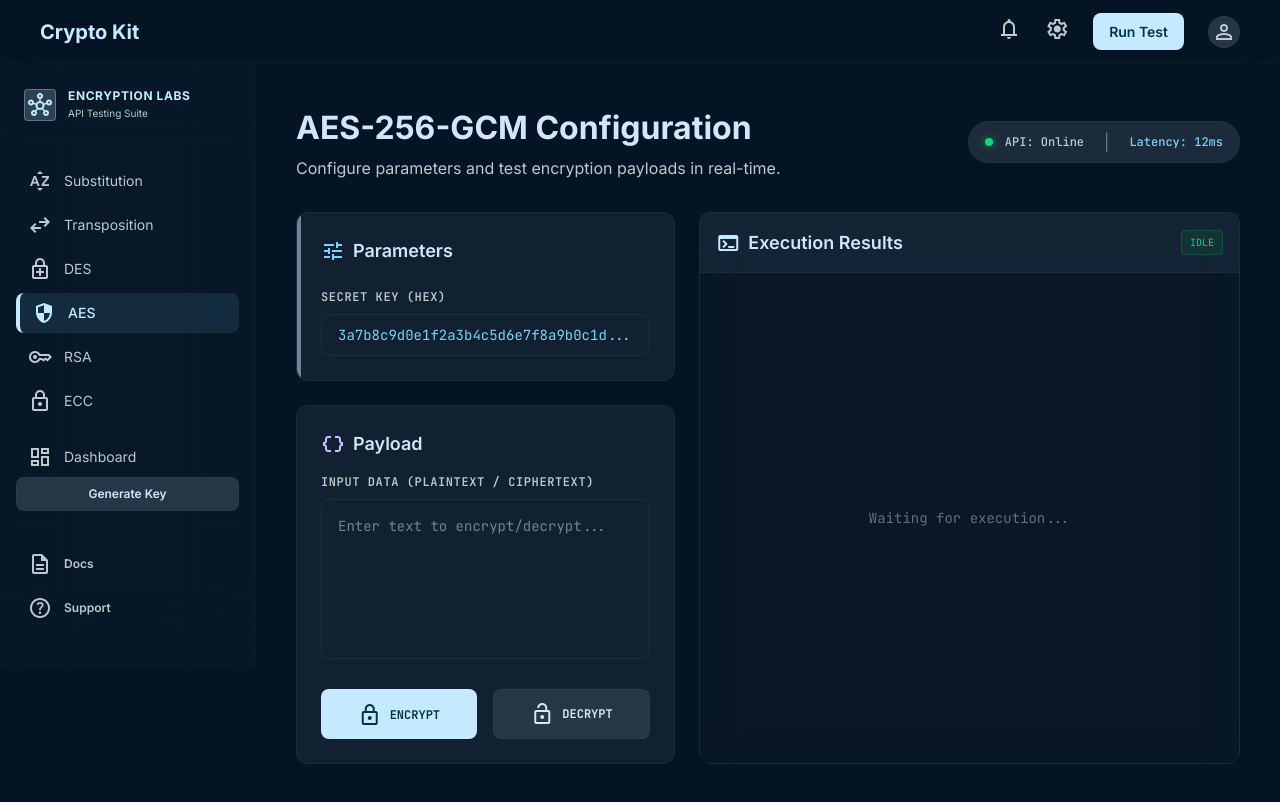
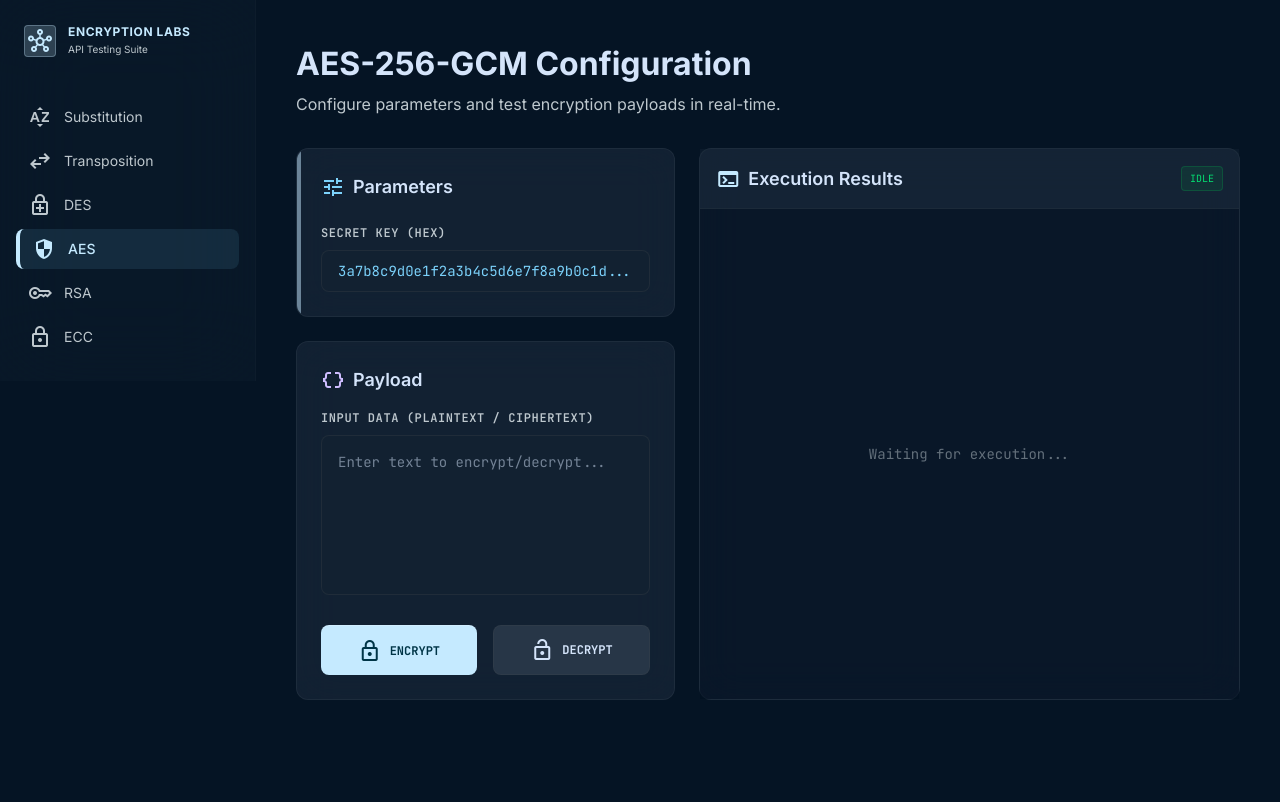
Before and after one commit to monju1190/basic_crypto, a Next.js app in the folder frontend/: page / in a window 1280 px wide. Built offline with nearby package versions, Linux system fonts and the light colour scheme.

Commit message:
Remove unused UI elements

```diff
--- a/frontend/src/app/page.tsx
+++ b/frontend/src/app/page.tsx
@@ -12,28 +12,9 @@ export default function Home() {
 
   return (
     <>
-      {/* TopNavBar */}
-      <header className="fixed top-0 w-full z-50 bg-surface-dim/80 backdrop-blur-xl border-b border-outline-variant/10 flex justify-between items-center h-16 px-10">
-        <div className="flex items-center gap-4">
-          <span className="font-headline font-bold text-xl text-primary">Crypto Kit</span>
-        </div>
-        <div className="flex items-center gap-6">
-          <button aria-label="notifications" className="text-on-surface-variant hover:text-primary-container transition-colors active:scale-95 duration-150">
-            <span className="material-symbols-outlined">notifications</span>
-          </button>
-          <button aria-label="settings" className="text-on-surface-variant hover:text-primary-container transition-colors active:scale-95 duration-150">
-            <span className="material-symbols-outlined">settings</span>
-          </button>
-          <button className="bg-primary text-on-primary px-4 py-2 rounded-lg text-sm font-semibold glow-button inner-glow active:scale-95 duration-150">
-            Run Test
-          </button>
-          <div className="w-8 h-8 rounded-full bg-surface-variant overflow-hidden border border-outline-variant/30 flex items-center justify-center">
-             <span className="material-symbols-outlined text-on-surface-variant text-sm">person</span>
-          </div>
-        </div>
-      </header>
 
-      <div className="flex flex-1 pt-16 h-screen">
+
+      <div className="flex flex-1 h-screen">
         {/* SideNavBar */}
         <nav className="hidden md:flex flex-col py-6 bg-surface-container-low/50 backdrop-blur-2xl w-64 z-40 border-r border-outline-variant/10 h-full flex-shrink-0">
           <div className="px-6 mb-8">
@@ -73,28 +54,10 @@ export default function Home() {
               <span className="material-symbols-outlined">lock</span>
               <span className="text-sm">ECC</span>
             </button>
-            <button className="w-full flex items-center gap-3 px-3 py-2 rounded-lg text-on-surface-variant hover:bg-surface-container-high/50 transition-all active:translate-x-1 duration-200 mt-4">
-              <span className="material-symbols-outlined">dashboard</span>
-              <span className="text-sm">Dashboard</span>
-            </button>
+
           </div>
 
-          <div className="px-4 mt-auto pb-4">
-            <button className="w-full py-2 mb-4 rounded-lg bg-surface-variant text-on-surface border border-outline-variant/30 text-xs font-semibold hover:bg-surface-bright transition-colors">
-              Generate Key
-            </button>
-            <div className="pt-4 border-t border-outline-variant/10 space-y-1">
-              <a href="#" className="flex items-center gap-3 px-3 py-2 rounded-lg text-on-surface-variant hover:text-on-surface transition-colors">
-                <span className="material-symbols-outlined text-sm">description</span>
-                <span className="text-xs font-semibold">Docs</span>
-              </a>
-              <a href="#" className="flex items-center gap-3 px-3 py-2 rounded-lg text-on-surface-variant hover:text-on-surface transition-colors">
-                <span className="material-symbols-outlined text-sm">help</span>
-                <span className="text-xs font-semibold">Support</span>
-              </a>
-            </div>
-          </div>
-        </nav>
+          </nav>
 
         {/* Main Workspace */}
         <main className="flex-1 p-6 md:p-10 overflow-y-auto w-full relative custom-scrollbar">
--- a/frontend/src/components/AesView.tsx
+++ b/frontend/src/components/AesView.tsx
@@ -42,12 +42,7 @@ export default function AesView() {
           <h1 className="text-[32px] font-bold font-headline text-on-surface mb-1">AES-256-GCM Configuration</h1>
           <p className="text-on-surface-variant text-[16px]">Configure parameters and test encryption payloads in real-time.</p>
         </div>
-        <div className="flex items-center gap-3 bg-surface-container-high px-4 py-2 rounded-full border border-outline-variant/20">
-          <span className="w-2 h-2 rounded-full bg-green-400 shadow-[0_0_8px_rgba(74,222,128,0.5)]"></span>
-          <span className="font-mono text-xs text-on-surface-variant font-medium">API: Online</span>
-          <span className="text-on-surface-variant opacity-50 px-2">|</span>
-          <span className="font-mono text-xs text-primary-fixed-dim font-medium">Latency: 12ms</span>
-        </div>
+
       </div>
 
       <div className="grid grid-cols-1 lg:grid-cols-12 gap-6">
--- a/frontend/src/components/DesView.tsx
+++ b/frontend/src/components/DesView.tsx
@@ -42,12 +42,7 @@ export default function DesView() {
           <h1 className="text-[32px] font-bold font-headline text-on-surface mb-1">DES Configuration</h1>
           <p className="text-on-surface-variant text-[16px]">Data Encryption Standard implementation.</p>
         </div>
-        <div className="flex items-center gap-3 bg-surface-container-high px-4 py-2 rounded-full border border-outline-variant/20">
-          <span className="w-2 h-2 rounded-full bg-green-400 shadow-[0_0_8px_rgba(74,222,128,0.5)]"></span>
-          <span className="font-mono text-xs text-on-surface-variant font-medium">API: Online</span>
-          <span className="text-on-surface-variant opacity-50 px-2">|</span>
-          <span className="font-mono text-xs text-primary-fixed-dim font-medium">Latency: 12ms</span>
-        </div>
+
       </div>
 
       <div className="grid grid-cols-1 lg:grid-cols-12 gap-6">
--- a/frontend/src/components/EccView.tsx
+++ b/frontend/src/components/EccView.tsx
@@ -79,12 +79,7 @@ export default function EccView() {
           <h1 className="text-[32px] font-bold font-headline text-on-surface mb-1">ECC Configuration</h1>
           <p className="text-on-surface-variant text-[16px]">Elliptic Curve Cryptography Domain parameters over F_p and ECDH Key Exchange.</p>
         </div>
-        <div className="flex items-center gap-3 bg-surface-container-high px-4 py-2 rounded-full border border-outline-variant/20">
-          <span className="w-2 h-2 rounded-full bg-green-400 shadow-[0_0_8px_rgba(74,222,128,0.5)]"></span>
-          <span className="font-mono text-xs text-on-surface-variant font-medium">API: Online</span>
-          <span className="text-on-surface-variant opacity-50 px-2">|</span>
-          <span className="font-mono text-xs text-primary-fixed-dim font-medium">Latency: 12ms</span>
-        </div>
+
       </div>
 
       <div className="grid grid-cols-1 lg:grid-cols-12 gap-6">
--- a/frontend/src/components/RsaView.tsx
+++ b/frontend/src/components/RsaView.tsx
@@ -80,12 +80,7 @@ export default function RsaView() {
           <h1 className="text-[32px] font-bold font-headline text-on-surface mb-1">RSA Configuration</h1>
           <p className="text-on-surface-variant text-[16px]">Public-key encryption algorithm with Factorization attack demonstration.</p>
         </div>
-        <div className="flex items-center gap-3 bg-surface-container-high px-4 py-2 rounded-full border border-outline-variant/20">
-          <span className="w-2 h-2 rounded-full bg-green-400 shadow-[0_0_8px_rgba(74,222,128,0.5)]"></span>
-          <span className="font-mono text-xs text-on-surface-variant font-medium">API: Online</span>
-          <span className="text-on-surface-variant opacity-50 px-2">|</span>
-          <span className="font-mono text-xs text-primary-fixed-dim font-medium">Latency: 12ms</span>
-        </div>
+
       </div>
 
       <div className="grid grid-cols-1 lg:grid-cols-12 gap-6">
--- a/frontend/src/components/SubstitutionView.tsx
+++ b/frontend/src/components/SubstitutionView.tsx
@@ -53,12 +53,7 @@ export default function SubstitutionView() {
           <h1 className="text-[32px] font-bold font-headline text-on-surface mb-1">Substitution Cipher</h1>
           <p className="text-on-surface-variant text-[16px]">Classical substitution cipher with 26-letter key.</p>
         </div>
-        <div className="flex items-center gap-3 bg-surface-container-high px-4 py-2 rounded-full border border-outline-variant/20">
-          <span className="w-2 h-2 rounded-full bg-green-400 shadow-[0_0_8px_rgba(74,222,128,0.5)]"></span>
-          <span className="font-mono text-xs text-on-surface-variant font-medium">API: Online</span>
-          <span className="text-on-surface-variant opacity-50 px-2">|</span>
-          <span className="font-mono text-xs text-primary-fixed-dim font-medium">Latency: 12ms</span>
-        </div>
+
       </div>
 
       <div className="grid grid-cols-1 lg:grid-cols-12 gap-6">
--- a/frontend/src/components/TranspositionView.tsx
+++ b/frontend/src/components/TranspositionView.tsx
@@ -43,12 +43,7 @@ export default function TranspositionView() {
           <h1 className="text-[32px] font-bold font-headline text-on-surface mb-1">Double Transposition Cipher</h1>
           <p className="text-on-surface-variant text-[16px]">Columnar transposition cipher using two permutation keys.</p>
         </div>
-        <div className="flex items-center gap-3 bg-surface-container-high px-4 py-2 rounded-full border border-outline-variant/20">
-          <span className="w-2 h-2 rounded-full bg-green-400 shadow-[0_0_8px_rgba(74,222,128,0.5)]"></span>
-          <span className="font-mono text-xs text-on-surface-variant font-medium">API: Online</span>
-          <span className="text-on-surface-variant opacity-50 px-2">|</span>
-          <span className="font-mono text-xs text-primary-fixed-dim font-medium">Latency: 12ms</span>
-        </div>
+
       </div>
 
       <div className="grid grid-cols-1 lg:grid-cols-12 gap-6">
```
Also changed, not shown: 1 other file (tests, documents, lock files or other folders).
